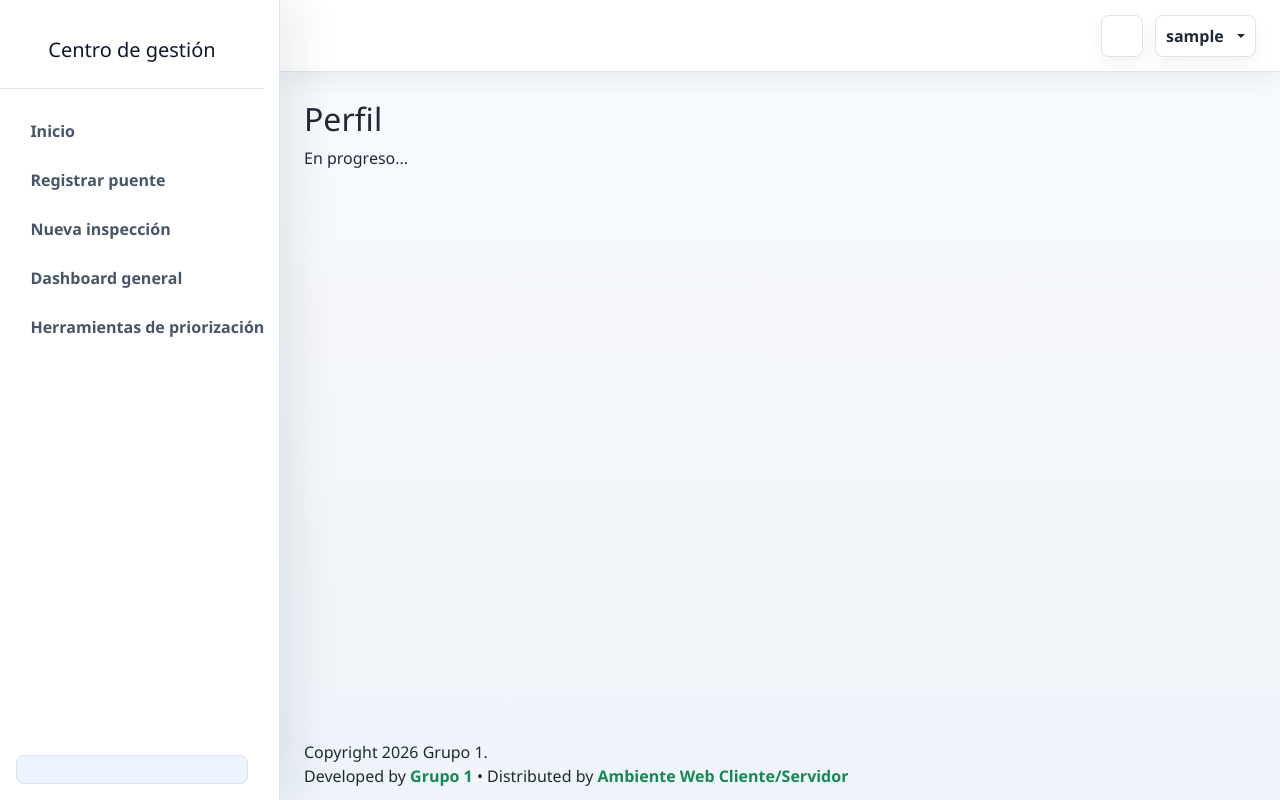
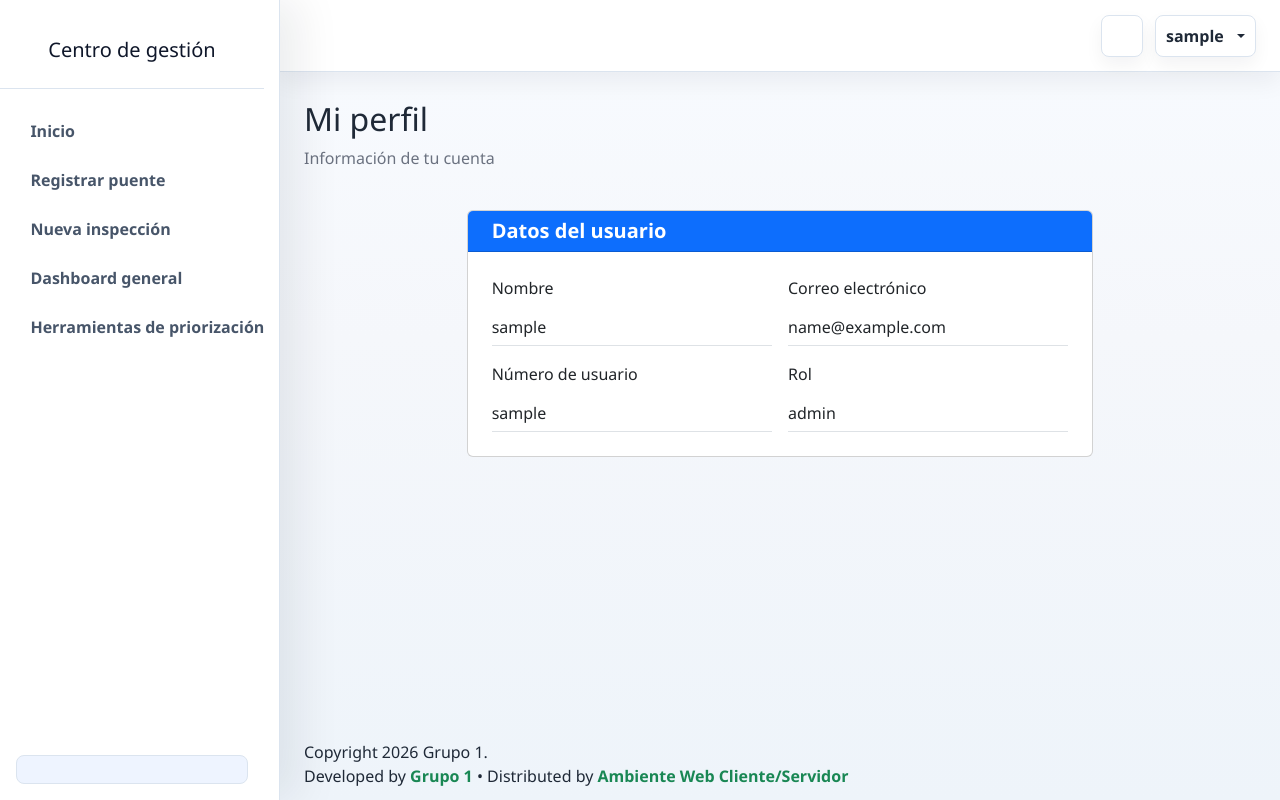
Before and after one commit to SalAmJuanjo/Proyecto_Grupo1, a PHP site: page /View/vUsuario/Perfil.php in a window 1280 px wide. Run offline with PHP 8.4, Linux system fonts and the light colour scheme; the visitor is signed in with stand-in values (Sample User, id 1); some libraries are stand-ins or nearby versions.

Commit message:
Vista de Mi Perfil

```diff
--- a/Controller/UsuarioController.php
+++ b/Controller/UsuarioController.php
@@ -4,6 +4,16 @@
 
      if(session_status() == PHP_SESSION_NONE){
         session_start();
+    }
+
+    function ObtenerDatosUsuario()
+    {
+        return [
+            "Consecutivo" => $_SESSION["ConsecutivoUsuario"] ?? "",
+            "Nombre" => $_SESSION["NombreUsuario"] ?? "",
+            "CorreoElectronico" => $_SESSION["CorreoElectronicoUsuario"] ?? "",
+            "Rol" => $_SESSION["NombreRol"] ?? ""
+        ];
     }
 
     if(isset($_POST["btnCambiarContrasenna"]))
--- a/Model/UtilitarioModel.php
+++ b/Model/UtilitarioModel.php
@@ -4,7 +4,7 @@ function OpenDB()
 {
     //los puertos son diferentes
     mysqli_report(MYSQLI_REPORT_ERROR | MYSQLI_REPORT_STRICT);
-    return new mysqli("127.0.0.1:3306", "root", "", "proyectogrupo1");
+    return new mysqli("127.0.0.1:3307", "root", "", "proyectogrupo1");
 }
 
 function CloseDB($conn)
--- a/View/vUsuario/Perfil.php
+++ b/View/vUsuario/Perfil.php
@@ -2,9 +2,14 @@
 if (session_status() === PHP_SESSION_NONE) {
     session_start();
 }
-//include_once $_SERVER['DOCUMENT_ROOT'] . '/Proyecto_Grupo1/Controller/UsuarioController.php';
+include_once $_SERVER['DOCUMENT_ROOT'] . '/Proyecto_Grupo1/Controller/UsuarioController.php';
 include_once $_SERVER['DOCUMENT_ROOT'] . '/Proyecto_Grupo1/View/LayoutInterno.php';
-// $datos = ConsultarUsuario();
+$datos = ObtenerDatosUsuario();
+
+function MostrarDatoPerfil($dato)
+{
+    return htmlspecialchars((string) $dato, ENT_QUOTES, 'UTF-8');
+}
 ?>
 <!DOCTYPE html>
 <html lang="es">
@@ -19,9 +24,44 @@ include_once $_SERVER['DOCUMENT_ROOT'] . '/Proyecto_Grupo1/View/LayoutInterno.ph
             <?php navbar(); ?>
             <main class="dashboard-content">
                 <div class="container-fluid px-3 px-lg-4 py-4">
-                    <!-- Acá va el contenido de la herramienta de priorización -->
-                    <h2>Perfil</h2>
-                    <p>En progreso...</p>
+                    <div class="row mb-4">
+                        <div class="col-12">
+                            <h2>Mi perfil</h2>
+                            <p class="text-muted">Información de tu cuenta</p>
+                        </div>
+                    </div>
+
+                    <div class="row justify-content-center">
+                        <div class="col-xl-8 col-lg-10">
+                            <div class="card">
+                                <div class="card-header bg-primary text-white">
+                                    <h5 class="mb-0 fw-semibold">
+                                        <i class="ti ti-user me-2"></i>Datos del usuario
+                                    </h5>
+                                </div>
+                                <div class="card-body p-4">
+                                    <div class="row g-3">
+                                        <div class="col-md-6">
+                                            <label class="form-label fw-medium">Nombre</label>
+                                            <p class="form-control-plaintext border-bottom mb-0"><?php echo MostrarDatoPerfil($datos["Nombre"]); ?></p>
+                                        </div>
+                                        <div class="col-md-6">
+                                            <label class="form-label fw-medium">Correo electrónico</label>
+                                            <p class="form-control-plaintext border-bottom mb-0"><?php echo MostrarDatoPerfil($datos["CorreoElectronico"]); ?></p>
+                                        </div>
+                                        <div class="col-md-6">
+                                            <label class="form-label fw-medium">Número de usuario</label>
+                                            <p class="form-control-plaintext border-bottom mb-0"><?php echo MostrarDatoPerfil($datos["Consecutivo"]); ?></p>
+                                        </div>
+                                        <div class="col-md-6">
+                                            <label class="form-label fw-medium">Rol</label>
+                                            <p class="form-control-plaintext border-bottom mb-0"><?php echo MostrarDatoPerfil($datos["Rol"]); ?></p>
+                                        </div>
+                                    </div>
+                                </div>
+                            </div>
+                        </div>
+                    </div>
                 </div>
             </main>
 
```
